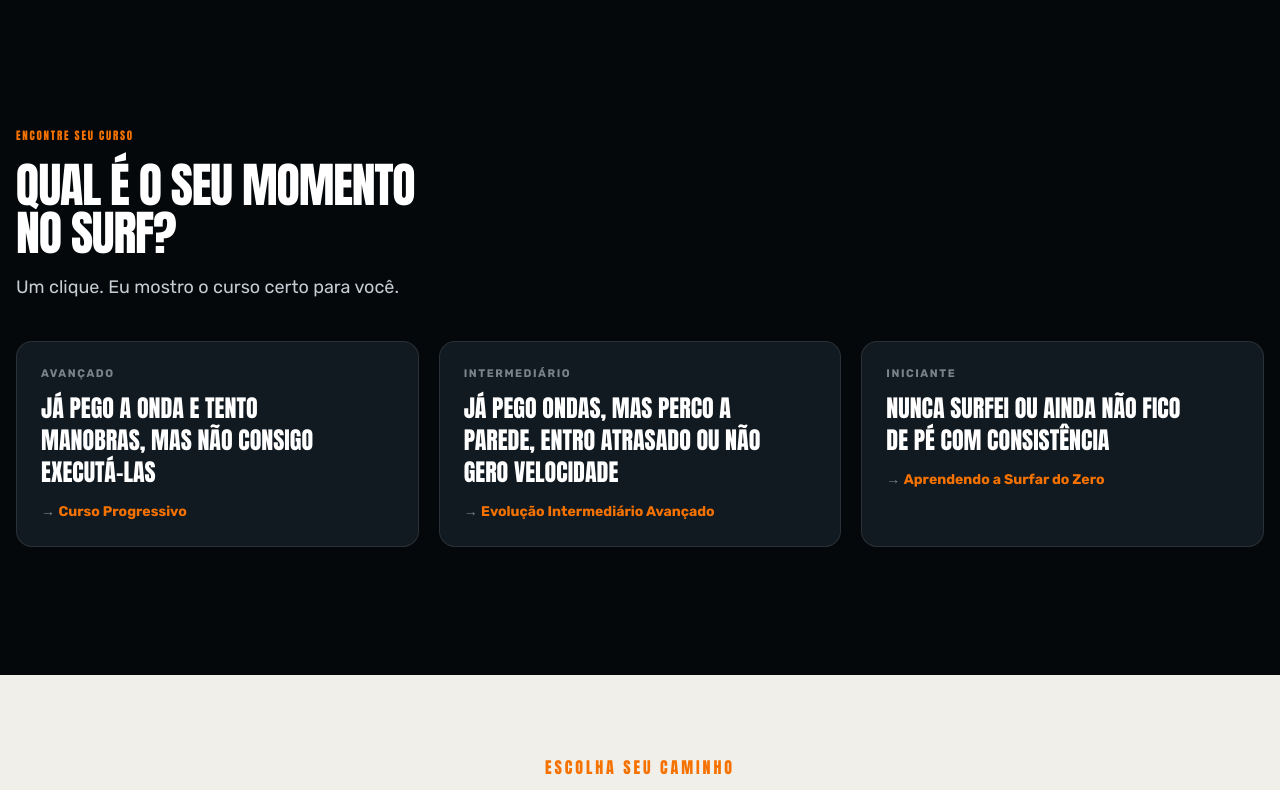
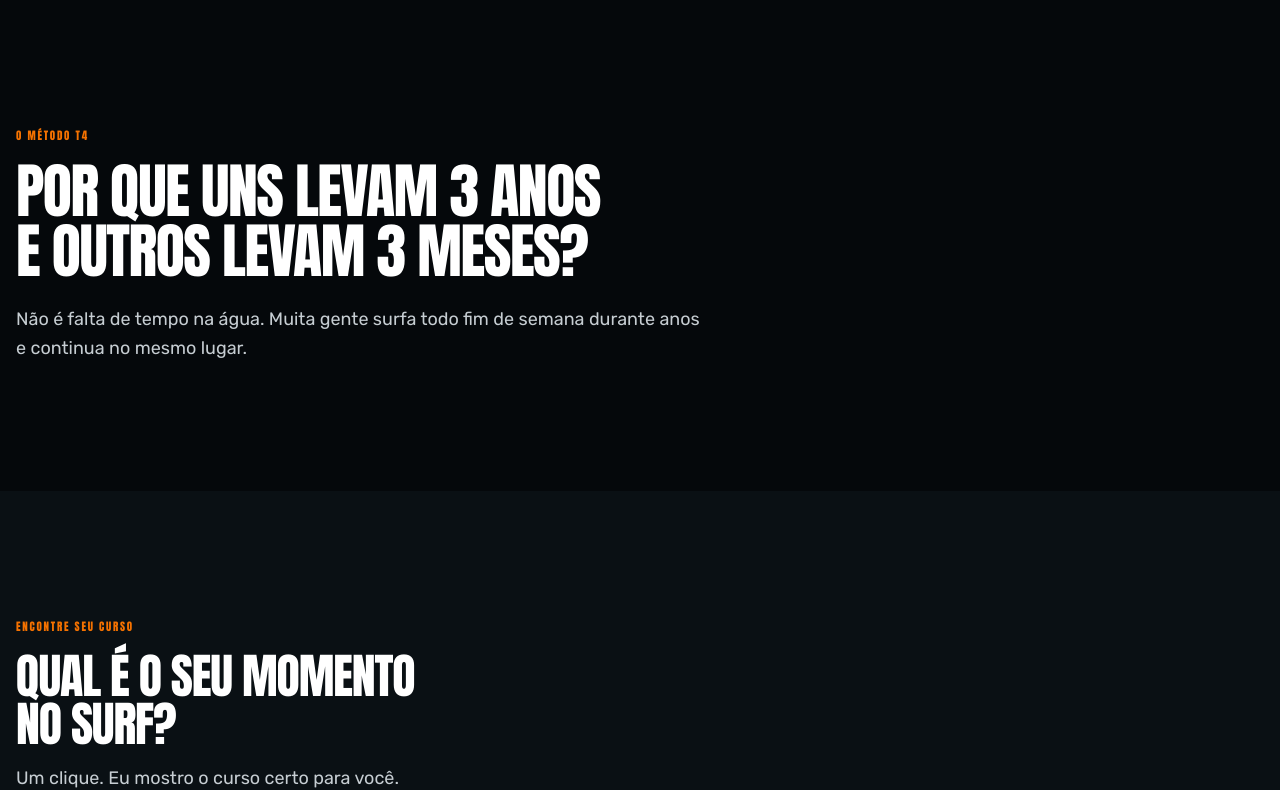
Before and after one commit to Annefrancielly/WebSiteT4, a Next.js app in the folder apps/web/: page / in a window 1280 px wide. Shown: the part 800-1590 px from the top of the page. Built offline with nearby package versions, Linux system fonts and the light colour scheme.

Commit message:
feat(home): insere a seção do Método entre o Hero e o seletor

```diff
--- a/apps/web/src/app/page.tsx
+++ b/apps/web/src/app/page.tsx
@@ -1,4 +1,5 @@
 import { HeroSection } from "@/features/components/home/HeroSection";
+import { MethodVideoSection } from "@/features/components/home/MethodVideoSection";
 import { LevelSelector } from "@/features/components/home/LevelSelector";
 import { CoursesShowcase } from "@/features/components/courses/CoursesShowcase";
 import { PlansSection } from "@/features/components/home/PlansSection";
@@ -16,12 +17,16 @@ import { FaqContactSection } from "@/features/components/home/FaqContactSection"
  *
  * A ordem obedece à sequência da decisão de compra:
  *
- *   promessa  ->  "isso é para mim?"  ->  a oferta
- *   Hero          LevelSelector           CoursesShowcase
+ *   promessa -> por que acredito -> isso é para mim? -> a oferta
+ *   Hero        MethodVideo        LevelSelector       CoursesShowcase
  *
- * O seletor precisa vir ANTES da vitrine: ele existe para levar o visitante
- * direto ao card certo, e não faria sentido oferecer o atalho depois que ele já
- * percorreu os três.
+ * Duas regras de ordem que não devem ser trocadas por conveniência:
+ *
+ * - o Método vem antes do seletor porque ninguém escolhe um curso de quem ainda
+ *   não convenceu. Primeiro a razão para acreditar, depois o pedido de decisão.
+ * - o seletor vem antes da vitrine porque ele existe para levar o visitante
+ *   direto ao card certo; oferecer o atalho depois que ele já percorreu os três
+ *   não serviria para nada.
  */
 export default function Home() {
   return (
@@ -30,6 +35,8 @@ export default function Home() {
     // leitores de tela. O min-h-screen também já vem de lá.
     <div className="bg-brand-beige">
       <HeroSection />
+
+      <MethodVideoSection />
 
       <LevelSelector />
 
--- a/apps/web/src/constants/site-data.ts
+++ b/apps/web/src/constants/site-data.ts
@@ -147,6 +147,21 @@ export const CURSOS_CONVERSAO_KIWIFY_URL = "https://pay.kiwify.com.br/inoxL34";
 export const PROFESSOR_TRAJETORIA_YOUTUBE_URL = "https://youtu.be/GI9on9VKkOA";
 
 /**
+ * Vídeo em que o Ricardo responde à pergunta que dá título à seção do Método:
+ * "por que uns levam 3 anos e outros levam 3 meses?".
+ *
+ * ESTÁ VAZIO DE PROPÓSITO. É só colar aqui o link que o Ricardo mandar — pode
+ * ser no formato "https://youtu.be/XXXX" ou "https://www.youtube.com/watch?v=XXXX",
+ * os dois são aceitos.
+ *
+ * Enquanto estiver vazio, a seção existe com o título e o texto, e o bloco do
+ * vídeo simplesmente não é renderizado. Preferi assim a mostrar uma caixa
+ * "vídeo em breve": se esta versão for publicada antes do link chegar, a página
+ * continua parecendo pronta, e não inacabada.
+ */
+export const METODO_VIDEO_YOUTUBE_URL = "";
+
+/**
  * Telefone comercial da T4, só dígitos e com código do país — é o formato que
  * a API do WhatsApp exige em wa.me.
  *
--- a/apps/web/src/features/components/home/LevelSelector.tsx
+++ b/apps/web/src/features/components/home/LevelSelector.tsx
@@ -76,7 +76,10 @@ export function LevelSelector() {
   const [escolhida, setEscolhida] = useState<CourseLevel | null>(null);
 
   return (
-    <DarkSection id="nivel" ariaLabelledBy="nivel-title" tone="base">
+    // tone="soft": vem logo depois da seção do Método, que é "base". Um degrau
+    // de claridade separa as duas faixas escuras sem precisar de linha
+    // divisória — no escuro, hierarquia vem de fundo mais claro, não de sombra.
+    <DarkSection id="nivel" ariaLabelledBy="nivel-title" tone="soft">
       <Reveal>
         <p className="font-display text-[11px] font-bold uppercase tracking-[0.16em] text-brand-orange">
           Encontre seu curso
--- /dev/null
+++ b/apps/web/src/features/components/home/MethodVideoSection.tsx
@@ -0,0 +1,90 @@
+import { METODO_VIDEO_YOUTUBE_URL } from "@/constants/site-data";
+import { DarkSection } from "@/features/components/shared/DarkSection";
+import { Reveal } from "@/features/components/shared/Reveal";
+import { toYouTubeEmbedUrl } from "@/lib/youtube";
+
+/**
+ * Seção do Método T4 — pergunta no título, vídeo respondendo logo abaixo.
+ *
+ * Substitui as barras de progresso do protótipo, a pedido do cliente na reunião
+ * de 20/08. A troca é melhor do que parece: barra de progresso é uma afirmação
+ * que o visitante tem que acreditar; o vídeo é o Ricardo explicando, com a
+ * autoridade de quem ensina. Prova social e argumento no mesmo elemento.
+ *
+ * O título é uma PERGUNTA de propósito. Pergunta abre um laço aberto na cabeça
+ * de quem lê — a pessoa quer a resposta e é isso que faz ela dar o play. Um
+ * título afirmativo ("O Método T4 acelera seu aprendizado") entregaria a
+ * conclusão de graça e o vídeo viraria opcional.
+ *
+ * Server Component: nenhum estado, nenhum evento. O iframe é markup estático.
+ */
+export function MethodVideoSection() {
+  /*
+    A conversão acontece no servidor, em tempo de build. `toYouTubeEmbedUrl`
+    valida a URL e devolve null se ela não for um link de YouTube reconhecível —
+    então um erro de digitação no site-data vira "sem vídeo", e não um iframe
+    apontando para lugar nenhum.
+
+    Usa youtube-nocookie: o YouTube só grava cookie de rastreamento depois que a
+    pessoa dá play, o que reduz a coleta de dados de quem só passou pela seção.
+  */
+  const urlDoEmbed = METODO_VIDEO_YOUTUBE_URL
+    ? toYouTubeEmbedUrl(METODO_VIDEO_YOUTUBE_URL)
+    : null;
+
+  return (
+    <DarkSection id="metodo" ariaLabelledBy="metodo-title" tone="base">
+      <Reveal>
+        <p className="font-display text-[11px] font-bold uppercase tracking-[0.16em] text-brand-orange">
+          O Método T4
+        </p>
+      </Reveal>
+
+      <Reveal index={1}>
+        <h2
+          id="metodo-title"
+          className="mt-4 max-w-[20ch] font-display text-4xl uppercase leading-none tracking-tight md:text-5xl lg:text-6xl"
+        >
+          Por que uns levam 3 anos e outros levam 3 meses?
+        </h2>
+      </Reveal>
+
+      <Reveal index={2}>
+        <p className="mt-6 max-w-[60ch] text-lg leading-relaxed">
+          Não é falta de tempo na água. Muita gente surfa todo fim de semana
+          durante anos e continua no mesmo lugar.
+        </p>
+      </Reveal>
+
+      {urlDoEmbed && (
+        <Reveal index={3}>
+          {/*
+            `aspect-video` reserva a altura do bloco antes de o vídeo carregar.
+            Sem isso o conteúdo abaixo salta quando o iframe assume tamanho —
+            é o layout shift que derruba o CLS e, pior, faz o visitante clicar
+            no lugar errado.
+          */}
+          <div className="mt-10 aspect-video w-full max-w-4xl overflow-hidden rounded-3xl bg-black shadow-[0_2px_6px_rgba(0,0,0,0.4),0_24px_60px_-18px_rgba(0,0,0,0.7)]">
+            <iframe
+              className="h-full w-full"
+              src={urlDoEmbed}
+              title="Método T4: por que uns levam 3 anos e outros levam 3 meses"
+              /*
+                `loading="lazy"` é o que segura o peso. Um player do YouTube
+                carrega centenas de kB; adiado, ele só entra em cena quando a
+                seção se aproxima da tela, e não disputa banda com o Hero.
+
+                Mesmo padrão já usado em CoursePreviewSection — o cliente pediu
+                explicitamente que funcione "como já temos na página de cursos".
+              */
+              loading="lazy"
+              referrerPolicy="strict-origin-when-cross-origin"
+              allow="accelerometer; clipboard-write; encrypted-media; gyroscope; picture-in-picture; web-share"
+              allowFullScreen
+            />
+          </div>
+        </Reveal>
+      )}
+    </DarkSection>
+  );
+}
--- a/apps/web/src/features/components/layout/SiteHeader.tsx
+++ b/apps/web/src/features/components/layout/SiteHeader.tsx
@@ -33,11 +33,7 @@ type LinkNav = {
  */
 const LINKS_PRINCIPAIS: LinkNav[] = [
   { label: "Cursos", href: "/cursos/" },
-  // Vira "#metodo" quando a seção do vídeo entrar na Home (etapa 5). Até lá
-  // aponta para a seção que hoje explica o método, dentro da página de Cursos.
-  // Não pode apontar para "/cursos/" puro: dois itens vizinhos do menu levando
-  // ao mesmo lugar fazem o visitante achar que clicou errado.
-  { label: "Método", href: "/cursos/#metodologia" },
+  { label: "Método", href: "#metodo" },
   { label: "Resultados", href: "#resultados" },
   { label: "Sobre", href: "#sobre" },
 ];
```
